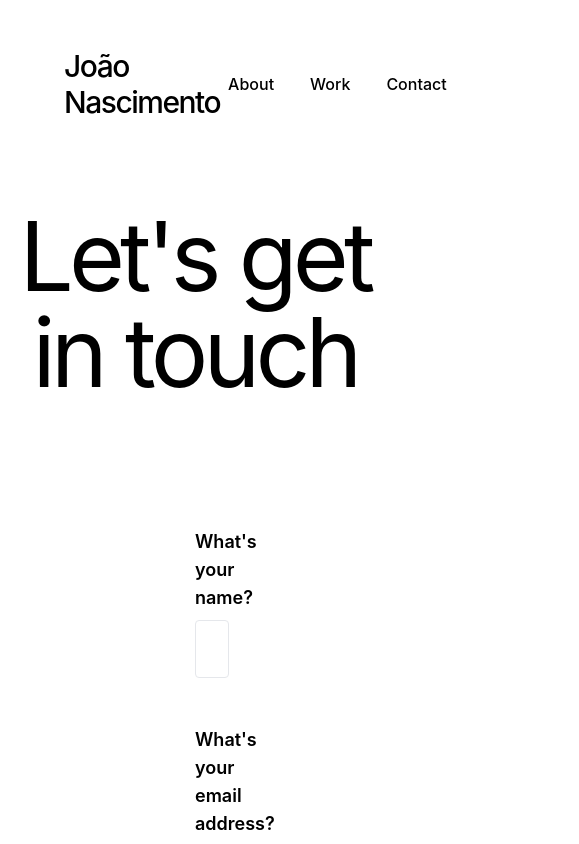
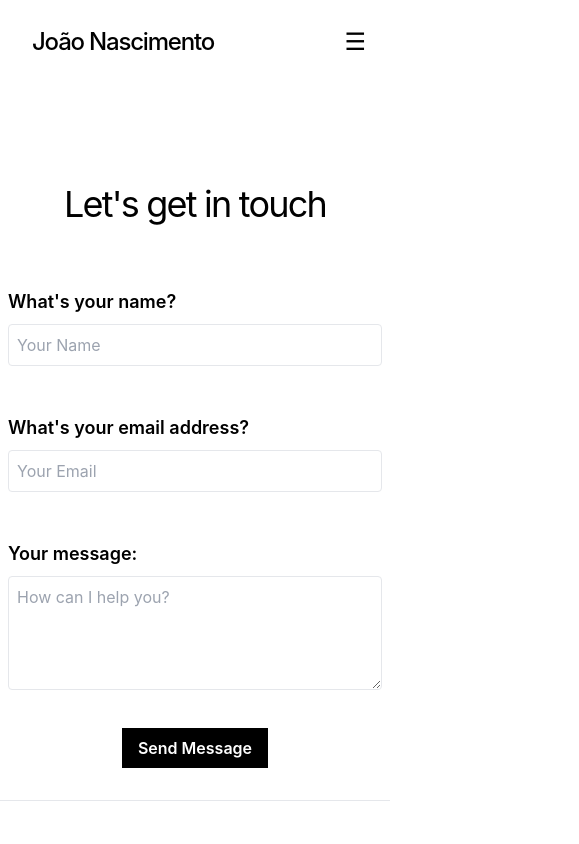
Before and after one commit to nascimento-jgb/my-portfolio, a React (Create React App) app: page /contact in a window 390 px wide. Shown: the top 844 px of the page, 579 px wide, since content can reach past the window. Built offline with nearby package versions, Linux system fonts and the light colour scheme.

Commit message:
changes on navigation bar and contact components

```diff
--- a/src/components/Contact.js
+++ b/src/components/Contact.js
@@ -1,6 +1,8 @@
-import React from 'react';
+import React, { useState, useEffect, useRef } from 'react';
 
 const ContactForm = () => {
+	const [showButton, setShowButton] = useState(true);
+	const contactContentRef = useRef(null);
 
 	const handleSendMessage = () => {
 		const name = encodeURIComponent(document.getElementById('name').value);
@@ -13,58 +15,84 @@ const ContactForm = () => {
 		const mailtoLink = `mailto:your.email@example.com?subject=${subject}&body=${body}`;
 
 		window.location.href = mailtoLink;
+	}
+
+	  const handleScroll = () => {
+		if (!contactContentRef.current) return;
+
+		const contentHeight = contactContentRef.current.clientHeight;
+		const scrollPosition = window.scrollY || window.pageYOffset;
+
+		const threshold = 15; // Pixels from the bottom
+
+		setShowButton(scrollPosition < contentHeight - threshold);
 	  };
+
+	  useEffect(() => {
+		window.addEventListener('scroll', handleScroll);
+		return () => {
+		  window.removeEventListener('scroll', handleScroll);
+		};
+	  }, []);
 
 	  return (
 		<div className='pt-28'>
-			<h1 className="text-8xl font-sans-serif font-regular font-GilroyLight mb-4 text-center max-w-6xl mx-auto tracking-tighter mt-44px mb-150px">
+		  <h1 className="text-4xl md:text-8xl font-sans-serif font-regular font-GilroyLight mb-4 text-center max-w-6xl mx-auto tracking-tighter mt-10 md:mt-44px md:mb-16">
 			Let's get in touch
 		  </h1>
-			<div className="flex flex-col items-center justify-center mt-16 min-w-full">
-				<div className="w-96 mx-4 mb-4 mt-16 min-w-full pr-96 pl-96">
+		  <div ref={contactContentRef} className="flex flex-col items-center justify-center mt-8 md:mt-16 min-w-full">
+			<div className="w-full md:w-1/2 mx-4 mb-4 mt-8 md:mt-16 pr-2 pl-2 md:pr-4 md:pl-4">
 			  <label className="text-lg font-semibold font-GilroyLight font-sans-serif" htmlFor="name">
 				What's your name?
 			  </label>
 			  <input
 				id="name"
 				type="text"
-						className="border rounded p-4 mt-2 w-full font-GilroyLight font-sans-serif"
+				className="border rounded p-2 md:p-5 mt-2 w-full font-GilroyLight font-sans-serif"
 				placeholder="Your Name"
 			  />
 			</div>
-				<div className="w-96 mx-4 mb-4 mt-8 min-w-full pr-96 pl-96">
+			<div className="w-full md:w-1/2 mx-4 mb-4 mt-8 pr-2 pl-2 md:pr-4 md:pl-4">
 			  <label className="text-lg font-semibold font-GilroyLight font-sans-serif" htmlFor="email">
 				What's your email address?
 			  </label>
 			  <input
 				id="email"
 				type="email"
-						className="border rounded p-4 mt-2 w-full font-GilroyLight font-sans-serif"
+				className="border rounded p-2 md:p-5 mt-2 w-full font-GilroyLight font-sans-serif"
 				placeholder="Your Email"
 			  />
 			</div>
-				<div className="w-96 mx-4 mb-4 mt-8 min-w-full pr-96 pl-96">
+			<div className="w-full md:w-1/2 mx-4 mb-4 mt-8 pr-2 pl-2 md:pr-4 md:pl-4">
 			  <label className="text-lg font-semibold font-GilroyLight font-sans-serif" htmlFor="message">
 				Your message:
 			  </label>
 			  <textarea
 				id="message"
-						className="border rounded p-4 mt-2 w-full resize-y font-sans-serif font-GilroyLight"
+				className="border rounded p-2 md:p-5 mt-2 w-full resize-y font-sans-serif font-GilroyLight"
 				placeholder="How can I help you?"
 				rows="4"
 			  />
 			</div>
-				<div className='w-96 mx-auto mr-44'>
+			<div className='flex justify-center mt-4 md:mt-8 mb-8 md:mb-16'>
+				{showButton && (
 				<button
-						className="bg-black text-white py-4 px-8 font-semibold font-GilroyLight font-sans-serif hover:bg-gray-500 transition mt-8 mb-24"
+					className="bg-black text-white py-2 md:py-3 px-4 md:px-6 font-semibold font-GilroyLight font-sans-serif hover:bg-gray-500 transition"
 					onClick={handleSendMessage}
 		 		 >
+			{/* <div className='w-full md:w-96 mx-auto mr-0 md:mr-8'>
+			<button
+				className={`${
+					showButton ? 'block' : 'hidden'
+					} bg-black text-white py-2 md:py-3 px-4 md:px-6 font-semibold font-GilroyLight font-sans-serif hover:bg-gray-500 transition mt-4 md:mt-8 mb-8 md:mb-16`}
+					onClick={handleSendMessage}
+			  > */}
 				Send Message
 			  </button>
+			  )}
 			</div>
 		  </div>
 		</div>
 	  );
-};
-
+	}
 	export default ContactForm;
--- a/src/components/Map.js
+++ b/src/components/Map.js
@@ -2,7 +2,7 @@ import React from "react";
 
 const Map = () => {
 	return (
-		<div className="pt-36 bg-black relative pr-16 l-16">
+		<div className="pt-36 bg-black relative pr-16">
 			<div className="flex justify-between items-center">
 				<div className="ml-20 mr-15 text-center pt-4">
 					<p className="text-white text-2xl font-sans-serif font-GilroyBold leading-relaxed tracking-wide z-20"
--- a/src/components/NavigationBar.js
+++ b/src/components/NavigationBar.js
@@ -2,50 +2,49 @@ import React, { useState } from 'react';
 import { Link } from 'react-router-dom';
 
 function NavigationBar() {
-	const [hoveredButton, setHoveredButton] = useState(null);
+  const [isMenuOpen, setIsMenuOpen] = useState(false);
 
-	const handleButtonHover = (buttonName) => {
-	  setHoveredButton(buttonName);
+  const toggleMenu = () => {
+	setIsMenuOpen(!isMenuOpen);
   };
 
   return (
-		<div className="bg-transparent p-12">
-			<div className="p-12 flex justify-between items-center fixed top-0 left-0 right-0 z-50 bg-white"
-				style={{backgroundColor: 'rgba(255, 255, 255, 0.3)'}} >
+	<div className="bg-transparent p-4 md:p-12">
+	  <div className="p-4 md:p-12 flex justify-between items-center fixed top-0 left-0 right-0 z-50 bg-white"
+		   style={{ backgroundColor: 'rgba(255, 255, 255, 0.3)' }}>
 		<Link
 		  to="/"
-				 className="text-3xl font-medium font-sans-serif tracking-tighter font-GraphikSemiBold text-black hover:text-gray-500 pl-4">
+		  className="text-2xl md:text-3xl font-medium font-sans-serif tracking-tighter font-GraphikSemiBold text-black hover:text-gray-500 pl-4"
+		>
 		  João Nascimento
 		</Link>
-				<div className="flex gap-5 font-GraphikSemiBold font-medium text-base pr-6">
+		<div className="md:hidden">
+		  <button
+			onClick={toggleMenu}
+			className="text-black p-2 focus:outline-none"
+			style={{ fontSize: '24px' }}
+		  >
+			☰
+		  </button>
+		</div>
+		<div className={`md:flex gap-5 font-GraphikSemiBold font-medium text-base pr-6 ${isMenuOpen ? 'block' : 'hidden'}`}>
 		  <Link
 			to="/about"
-						className={`${
-							hoveredButton && hoveredButton !== 'about' ? 'text-gray-500' : 'text-black'
-						} p-2`}
-						onMouseEnter={() => handleButtonHover('about')}
-						onMouseLeave={() => setHoveredButton(null)}
+			className="text-black p-2 md:p-0 block md:inline-block hover:text-gray-500"
 		  >
 			About
 		  </Link>
-					<Link
-						to="https://github.com/nascimento-jgb"
+		  <a
+			href="https://github.com/nascimento-jgb"
 			target="_blank"
-						className={`${
-							hoveredButton && hoveredButton !== 'work' ? 'text-gray-500' : 'text-black'
-						} p-2`}
-						onMouseEnter={() => handleButtonHover('work')}
-						onMouseLeave={() => setHoveredButton(null)}
+			rel="noopener noreferrer"
+			className="text-black p-2 md:p-0 block md:inline-block hover:text-gray-500"
 		  >
 			Work
-					</Link>
+		  </a>
 		  <Link
 			to="/contact"
-						className={`${
-							hoveredButton && hoveredButton !== 'contact' ? 'text-gray-500' : 'text-black'
-						} p-2`}
-						onMouseEnter={() => handleButtonHover('contact')}
-						onMouseLeave={() => setHoveredButton(null)}
+			className="text-black p-2 md:p-0 block md:inline-block hover:text-gray-500"
 		  >
 			Contact
 		  </Link>
--- a/src/components/NavigationBarDM.js
+++ b/src/components/NavigationBarDM.js
@@ -2,48 +2,70 @@ import React, { useState } from 'react';
 import { Link } from 'react-router-dom';
 
 function NavigationBarDM() {
+	const [isMenuOpen, setIsMenuOpen] = useState(false);
 	const [hoveredButton, setHoveredButton] = useState(null);
 
+	const toggleMenu = () => {
+		setIsMenuOpen(!isMenuOpen);
+	};
+
 	const handleButtonHover = (buttonName) => {
-	  setHoveredButton(buttonName);
+		setHoveredButton(buttonName);
 	};
 
 	return (
-		<div className="bg-black p-12">
-			<div className="p-12 flex justify-between items-center fixed top-0 left-0 right-0 z-50 bg-black"
-			style={{backgroundColor: 'rgba(0, 0, 0, 0.1)'}}>
+		<div className="bg-black p-4 md:p-12">
+			<div
+				className="p-4 md:p-12 flex justify-between items-center fixed top-0 left-0 right-0 z-50 bg-black"
+				style={{ backgroundColor: 'rgba(0, 0, 0, 0.1)' }}
+			>
 				<Link
-				 to="/"
-				 className="text-3xl font-medium font-sans-serif tracking-tighter font-GraphikSemiBold text-white hover:text-gray-400 pl-4">
+					to="/"
+					className="text-2xl md:text-3xl font-medium font-sans-serif tracking-tighter font-GraphikSemiBold text-white hover:text-gray-400 pl-4"
+				>
 					João Nascimento
 				</Link>
-				<div className="flex gap-5 font-GraphikSemiBold font-medium text-base pr-6">
+				<div className="md:hidden">
+					<button
+						onClick={toggleMenu}
+						className="burger-button text-white p-2 focus:outline-none"
+						style={{ fontSize: '24px' }}
+					>
+						☰
+					</button>
+				</div>
+				<div
+					className={`md:flex gap-5 font-GraphikSemiBold font-medium text-base pr-6 ${
+						isMenuOpen ? 'block' : 'hidden'
+					}`}
+				>
 					<Link
 						to="/about"
 						className={`${
 							hoveredButton && hoveredButton !== 'about' ? 'text-gray-400' : 'text-white'
-						} p-2`}
+						} p-2 md:p-0 block md:inline-block hover:text-gray-400`}
 						onMouseEnter={() => handleButtonHover('about')}
 						onMouseLeave={() => setHoveredButton(null)}
 					>
 						About
 					</Link>
-					<Link
-						to="https://github.com/nascimento-jgb"
+					<a
+						href="https://github.com/nascimento-jgb"
 						target="_blank"
+						rel="noopener noreferrer"
 						className={`${
 							hoveredButton && hoveredButton !== 'work' ? 'text-gray-400' : 'text-white'
-						} p-2`}
+						} p-2 md:p-0 block md:inline-block hover:text-gray-400`}
 						onMouseEnter={() => handleButtonHover('work')}
 						onMouseLeave={() => setHoveredButton(null)}
 					>
 						Work
-					</Link>
+					</a>
 					<Link
 						to="/contact"
 						className={`${
 							hoveredButton && hoveredButton !== 'contact' ? 'text-gray-400' : 'text-white'
-						} p-2`}
+						} p-2 md:p-0 block md:inline-block hover:text-gray-400`}
 						onMouseEnter={() => handleButtonHover('contact')}
 						onMouseLeave={() => setHoveredButton(null)}
 					>
```
Lines whose indentation alone changed are shown as unchanged.
